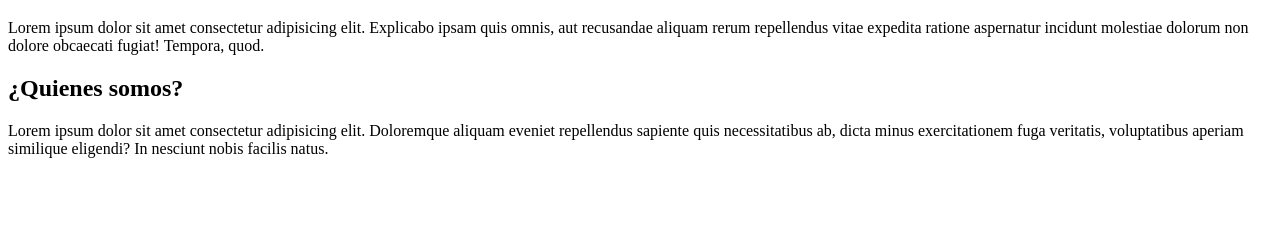
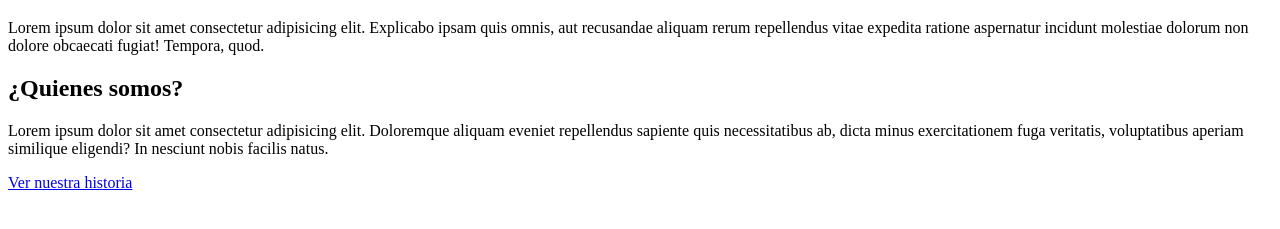
Before and after one commit to drkphom/web, a plain HTML site: page ACTIVITATS/hipervinculos (2.x)/Activitat 2.1.html in a window 1280 px wide. Shown: the part 61-290 px from the top of the page. Drawn offline with Linux system fonts and the light colour scheme.

Commit message:
Activitat 2.1

```diff
--- a/ACTIVITATS/hipervinculos (2.x)/Activitat 2.1.html
+++ b/ACTIVITATS/hipervinculos (2.x)/Activitat 2.1.html
@@ -10,5 +10,6 @@
     <p>Lorem ipsum dolor sit amet consectetur adipisicing elit. Explicabo ipsam quis omnis, aut recusandae aliquam rerum repellendus vitae expedita ratione aspernatur incidunt molestiae dolorum non dolore obcaecati fugiat! Tempora, quod.</p>
     <h2>¿Quienes somos?</h2>
     <p>Lorem ipsum dolor sit amet consectetur adipisicing elit. Doloremque aliquam eveniet repellendus sapiente quis necessitatibus ab, dicta minus exercitationem fuga veritatis, voluptatibus aperiam similique eligendi? In nesciunt nobis facilis natus.</p>
+    <a href="https://www.google.es/">Ver nuestra historia</a>
 </body>
 </html>
```
